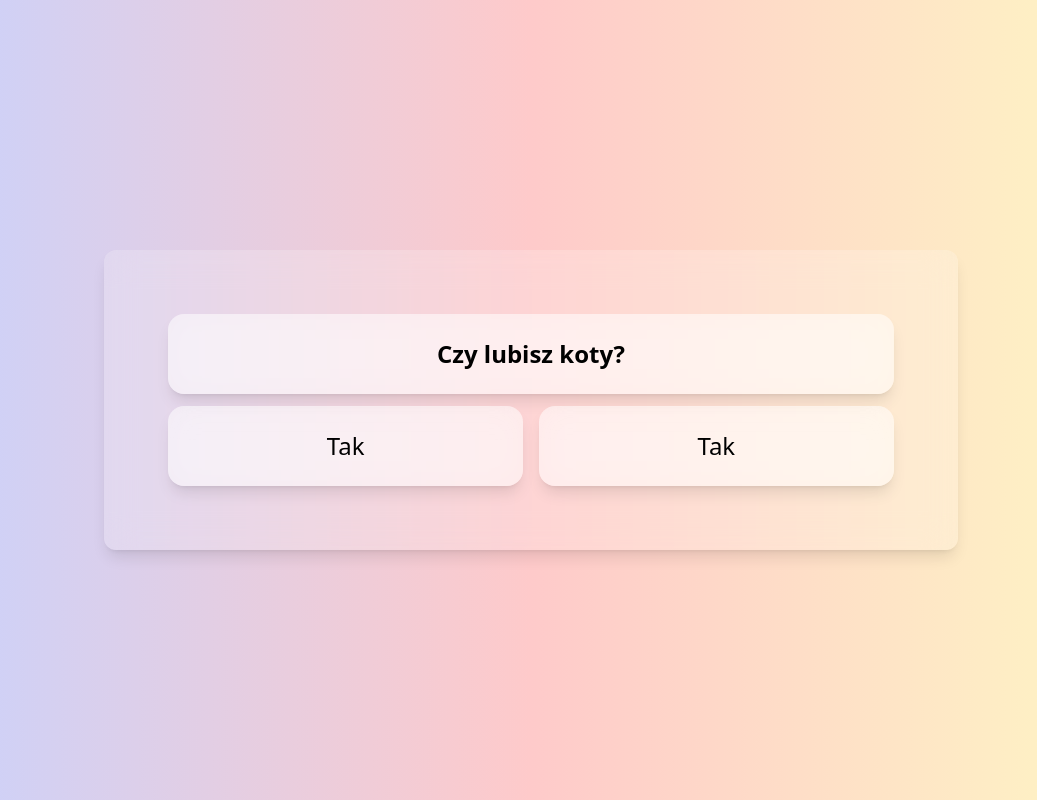
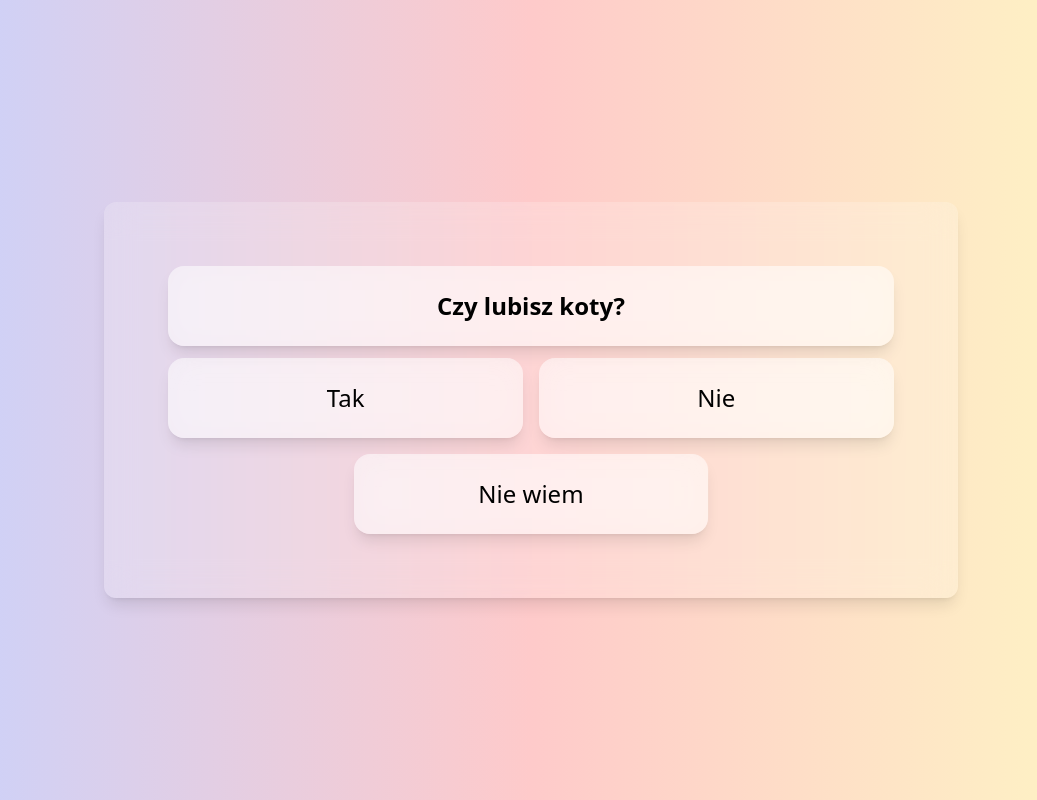
Before and after one commit to HootyHub/expert-system-quiz, a Vue app: page / in a window 1280 px wide. Shown: the whole page, without its empty margins (109-1146 px from the left). Built offline with nearby package versions, Linux system fonts and the light colour scheme.

Commit message:
Orphan button center

```diff
--- a/src/App.vue
+++ b/src/App.vue
@@ -1,3 +1,8 @@
+<script setup>
+  import Button from './components/Button.vue';
+  import ButtonAnswer from './components/ButtonAnswer.vue';
+  import Heading from './components/Heading.vue';
+</script>
 <template>
   <div
     class="flex items-center justify-center h-screen bg-gradient-to-r from-indigo-200 via-red-200 to-yellow-100"
@@ -5,27 +10,25 @@
     <div
       class="bg-white backdrop-filter backdrop-blur-lg bg-opacity-20 rounded-xl shadow-lg transition-all duration-300 w-5/6 md:w-2/3 p-4 md:p-16"
     >
-      <div class="">
-        <div
-          class="rounded-2xl font-semibold bg-white shadow-lg backdrop-filter backdrop-blur-lg bg-opacity-50 text-lg md:text-2xl p-5 flex items-center justify-center md:p-6 mb-3"
-        >
-          Czy lubisz koty?
+      <section v-if="true">
+        <Heading displayText="Czy lubisz koty?"/>
+        <div class="min-h-full flex flex-col justify-center">
+          <div class="grid grid-cols-1 gap-4 md:gap-4 md:grid-cols-4">
+            <ButtonAnswer displayText="Tak"/>
+            <ButtonAnswer displayText="Nie"/>
+            <ButtonAnswer displayText="Nie wiem"/>
+          </div>
         </div>
+      </section>
+      <section v-else>
+        <Heading displayText="Python"/>
+        Dupa debug
         <div class="min-h-full flex flex-col justify-center">
           <div class="grid grid-cols-1 gap-4 md:gap-4 md:grid-cols-2">
-            <button
-              class="w-full rounded-2xl bg-white shadow-lg backdrop-filter backdrop-blur-lg bg-opacity-50 p-4 transition md:text-2xl md:p-6"
-            >
-              Tak
-            </button>
-            <button
-              class="w-full rounded-2xl bg-white shadow-lg backdrop-filter backdrop-blur-lg bg-opacity-50 p-4 transition md:text-2xl md:p-6"
-            >
-              Tak
-            </button>
+            <Button displayText="Przeprowadź quiz od nowa"/>
           </div>
         </div>
-      </div>
+      </section>
     </div>
   </div>
 </template>
--- /dev/null
+++ b/src/components/Button.vue
@@ -0,0 +1,14 @@
+<script setup>
+    const emit = defineEmits(["click"]);
+    const props = defineProps({
+        displayText: String,
+    });
+</script>
+<template>
+    <button
+        @click="$emit('click')"
+        class="w-full rounded-2xl bg-white shadow-lg backdrop-filter backdrop-blur-lg bg-opacity-50 p-4 transition md:text-2xl md:p-6"
+    >
+        {{ props.displayText }}
+    </button>
+</template>
--- /dev/null
+++ b/src/components/ButtonAnswer.vue
@@ -0,0 +1,14 @@
+<script setup>
+    import Button from './Button.vue';
+    const emit = defineEmits(["click"]);
+    const props = defineProps({
+        displayText: String,
+    });
+</script>
+<template>
+    <Button
+        @click="$emit('click')"
+        :displayText="props.displayText"
+        class="md:col-span-2 md:last:[&:nth-child(odd)]:col-start-2 md:last:[&:nth-child(odd)]:col-end-4"
+    />
+</template>
--- /dev/null
+++ b/src/components/Heading.vue
@@ -0,0 +1,12 @@
+<script setup>
+    const props = defineProps({
+        displayText: String,
+    });
+</script>
+<template>
+    <div
+        class="rounded-2xl font-semibold bg-white shadow-lg backdrop-filter backdrop-blur-lg bg-opacity-50 text-lg md:text-2xl p-5 flex items-center justify-center md:p-6 mb-3"
+      >
+        {{ props.displayText }}
+    </div>
+</template>
--- a/src/components/HelloWorld.vue
+++ /dev/null
@@ -1,23 +0,0 @@
-<script setup>
-import { ref } from 'vue'
-
-defineProps({
-  msg: String
-})
-
-const count = ref(0)
-</script>
-
-<template>
-  <h1>{{ msg }}</h1>
-
-  <div class="card">
-    Programming quiz
-  </div>
-</template>
-
-<style scoped>
-.read-the-docs {
-  color: #888;
-}
-</style>
--- a/tailwind.config.cjs
+++ b/tailwind.config.cjs
@@ -4,5 +4,10 @@ module.exports = {
   theme: {
     extend: {},
   },
+  variants: {
+    extend: {
+      padding: ['last'],
+    }
+  },
   plugins: [],
 };
```
